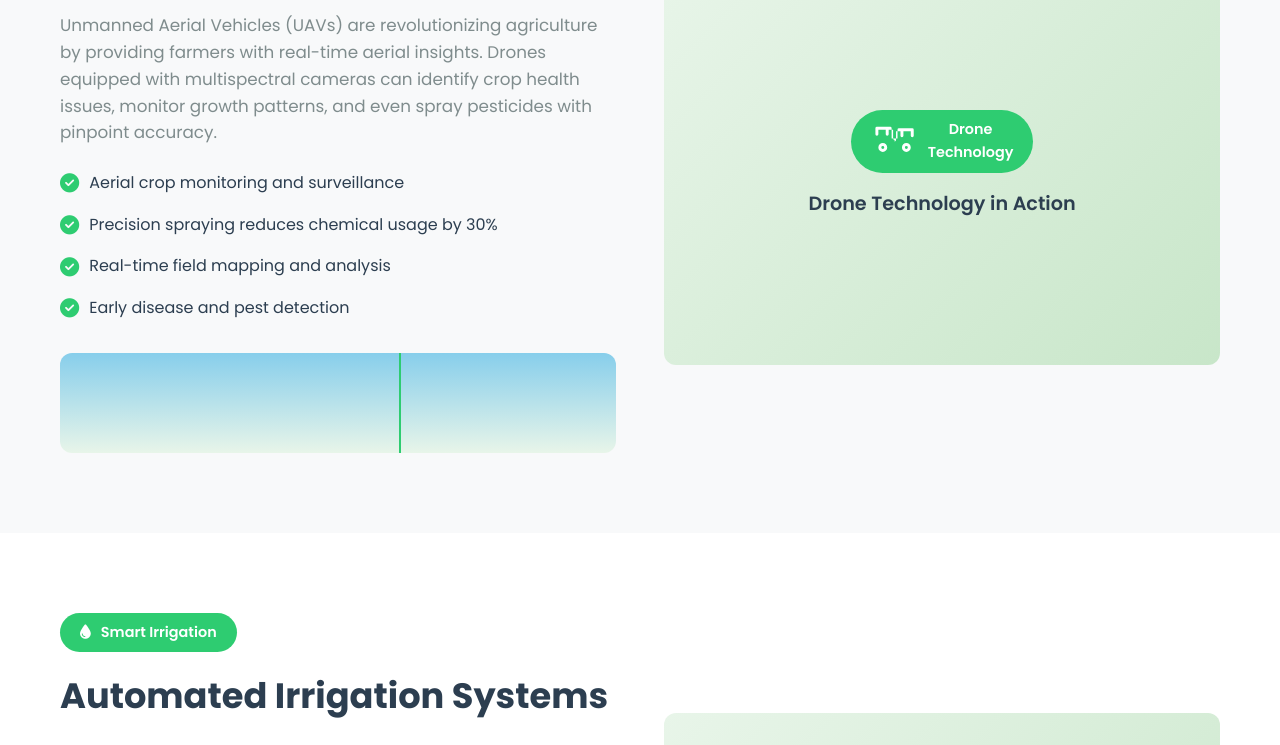
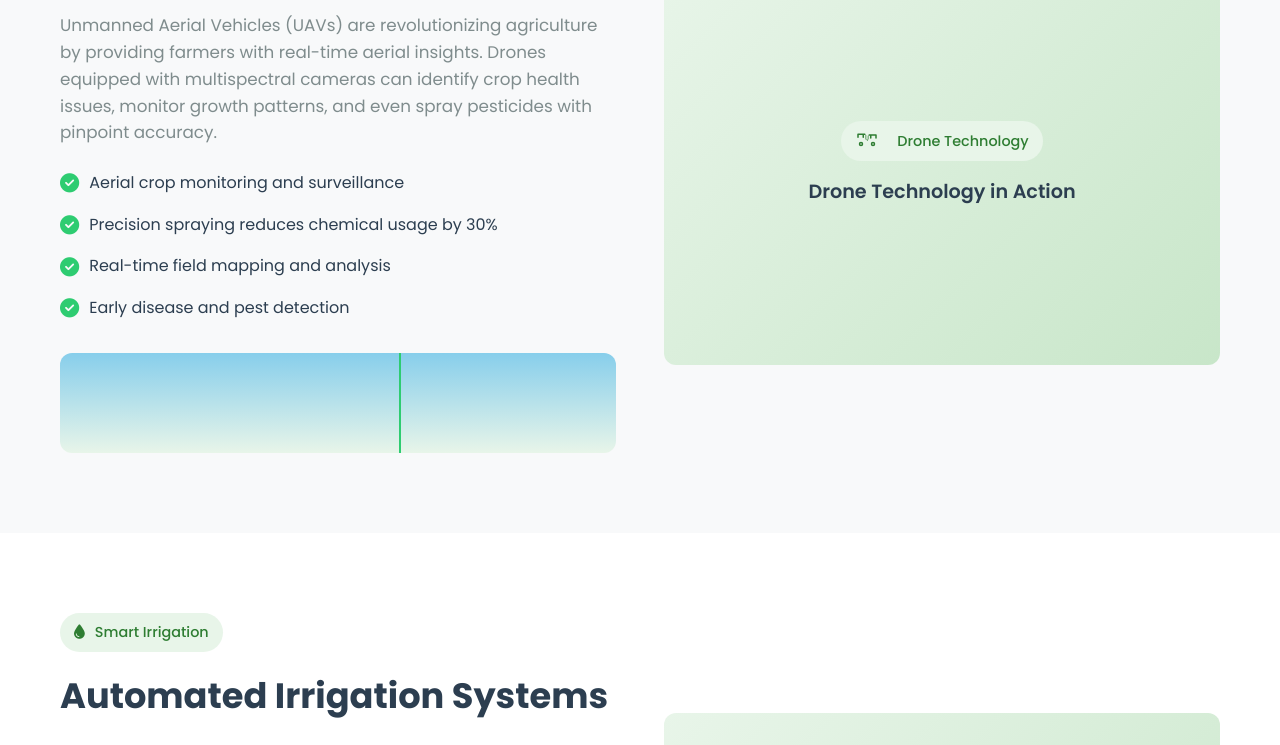
Before and after one commit to jeswanthnukelli/IEEE, a plain HTML site: page innovations.html in a window 1280 px wide. Shown: the part 589-1334 px from the top of the page. Drawn offline with nearby package versions, Linux system fonts and the light colour scheme.

Commit message:
style.css

```diff
--- a/style.css
+++ b/style.css
@@ -1476,4 +1476,30 @@ textarea.form-input {
     .impact-stats {
         grid-template-columns: 1fr;
     }
+
 }
+
+
+.drone-icon {
+  width: 24px;
+  height: 24px;
+  margin-right: 8px;
+  vertical-align: middle;
+  color: #2e7d32; /* green tone */
+  transition: transform 0.3s ease;
+}
+
+.innovation-badge {
+  display: inline-flex;
+  align-items: center;
+  background: #e8f5e9;
+  padding: 8px 14px;
+  border-radius: 25px;
+  font-weight: 500;
+  font-family: 'Poppins', sans-serif;
+  color: #2e7d32;
+}
+
+.innovation-badge:hover .drone-icon {
+  transform: rotate(15deg);
+}
```
